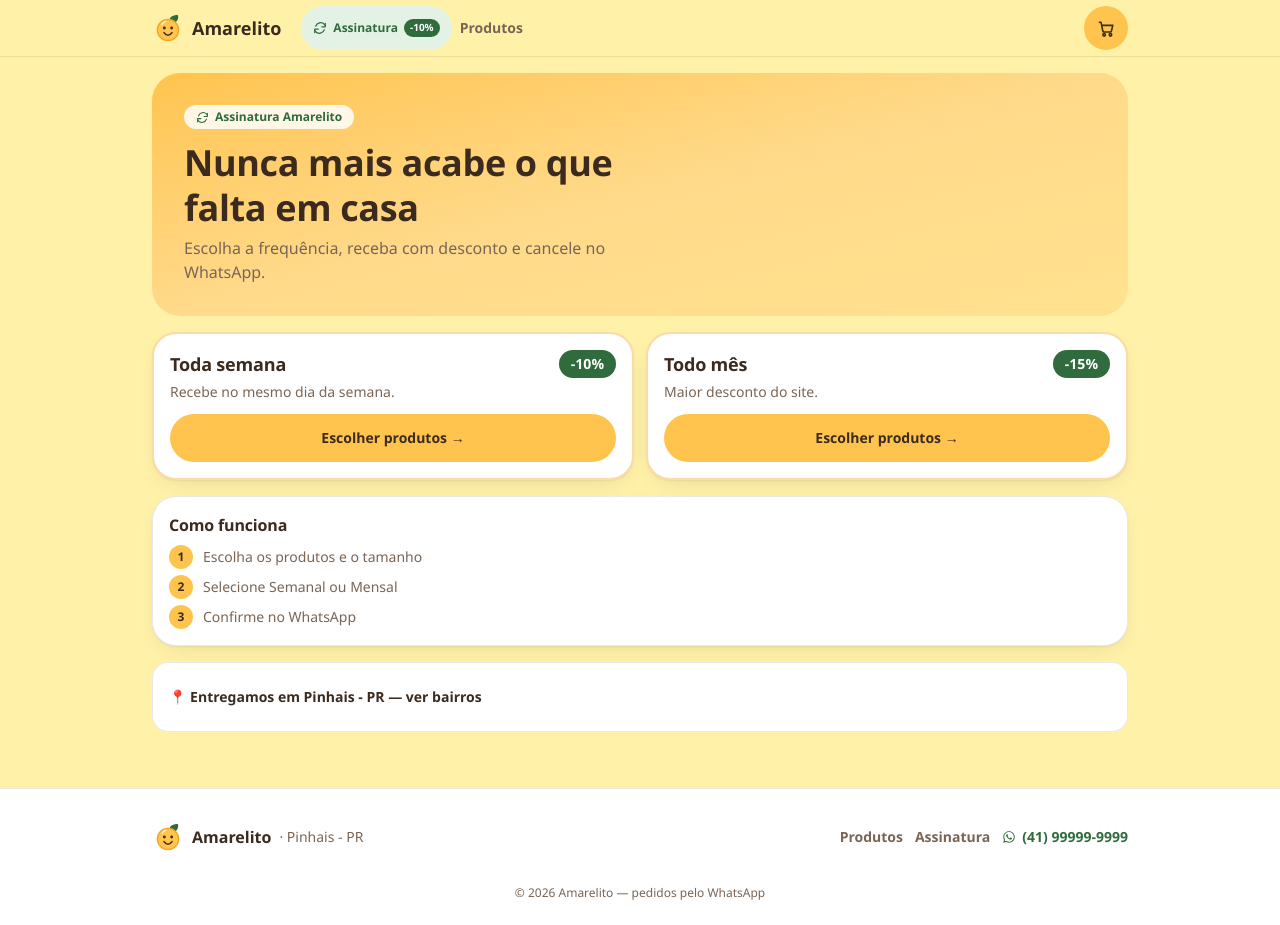
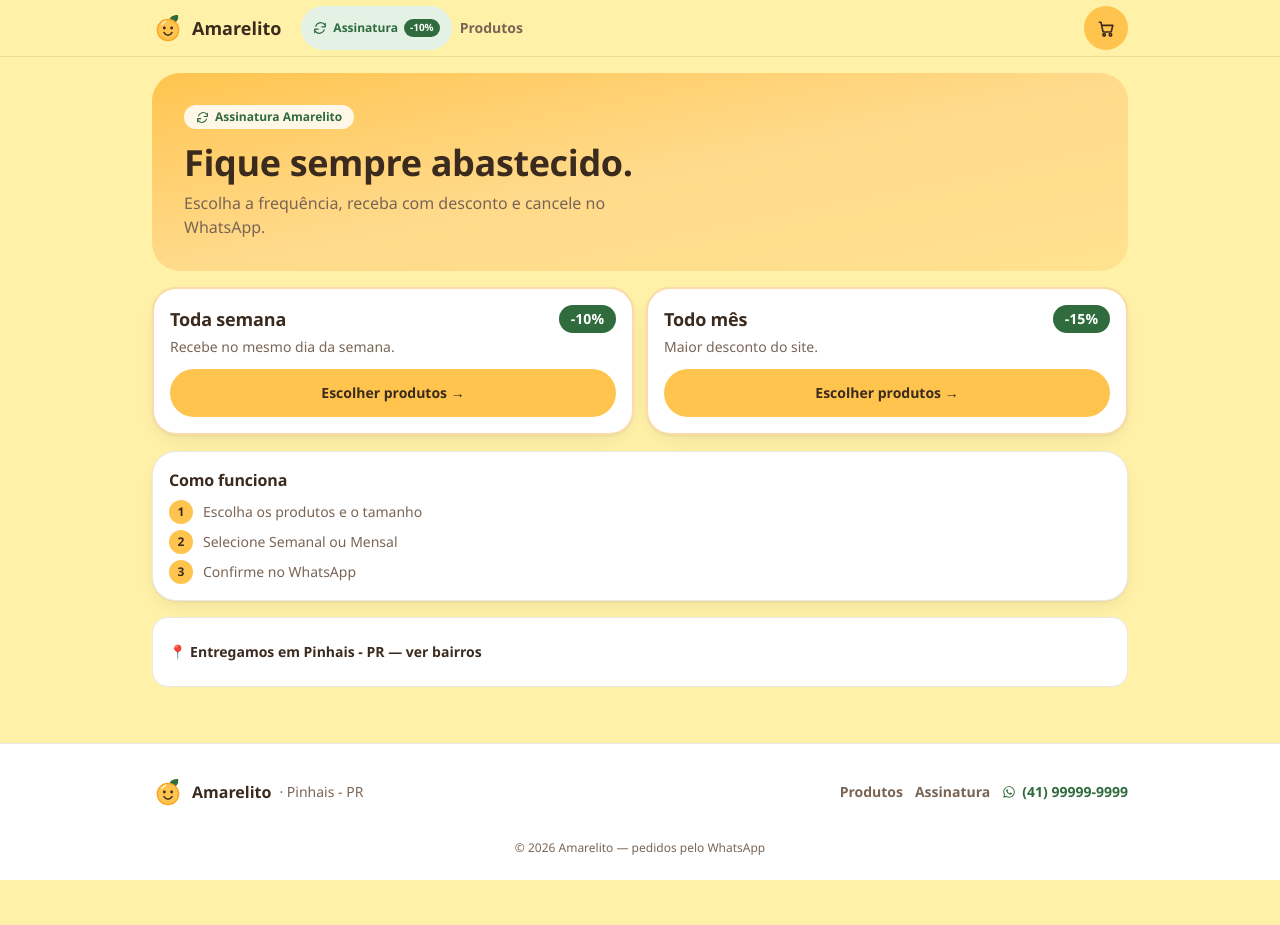
Before and after one commit to elizaelcezar/amarelito, a Next.js app: page /assinatura in a window 1280 px wide. After the commit the page ends 880 px from the top, so only its background shows below. Built offline with nearby package versions, Linux system fonts and the light colour scheme.

Commit message:
content: novo título da página de assinatura

```diff
--- a/src/app/assinatura/page.tsx
+++ b/src/app/assinatura/page.tsx
@@ -29,7 +29,7 @@ export default function AssinaturaPage() {
           <RepeatIcon size={13} /> Assinatura Amarelito
         </span>
         <h1 className="mt-2.5 max-w-lg font-display text-[1.7rem] font-semibold leading-tight sm:text-4xl">
-          Nunca mais acabe o que falta em casa
+          Fique sempre abastecido.
         </h1>
         <p className="mt-1.5 max-w-md text-sm text-cafe-soft sm:text-base">
           Escolha a frequência, receba com desconto e cancele no WhatsApp.
```
